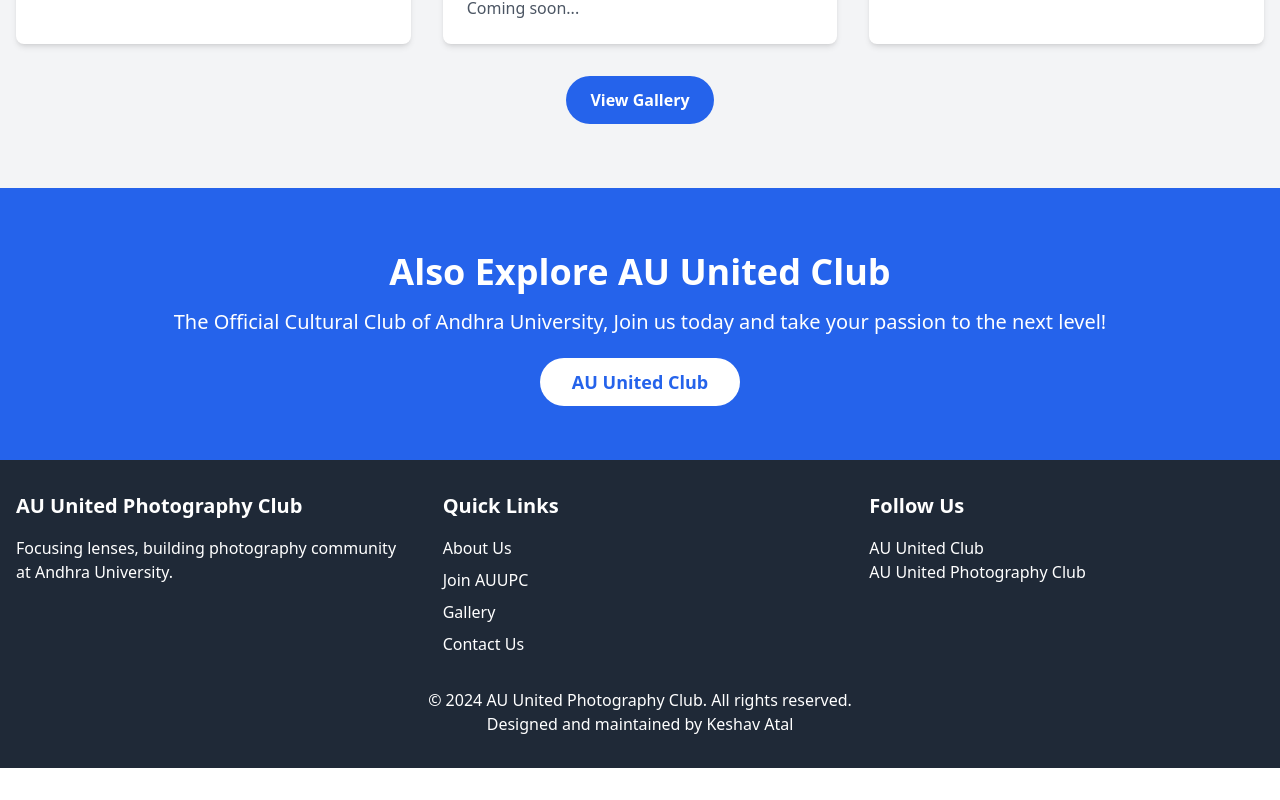
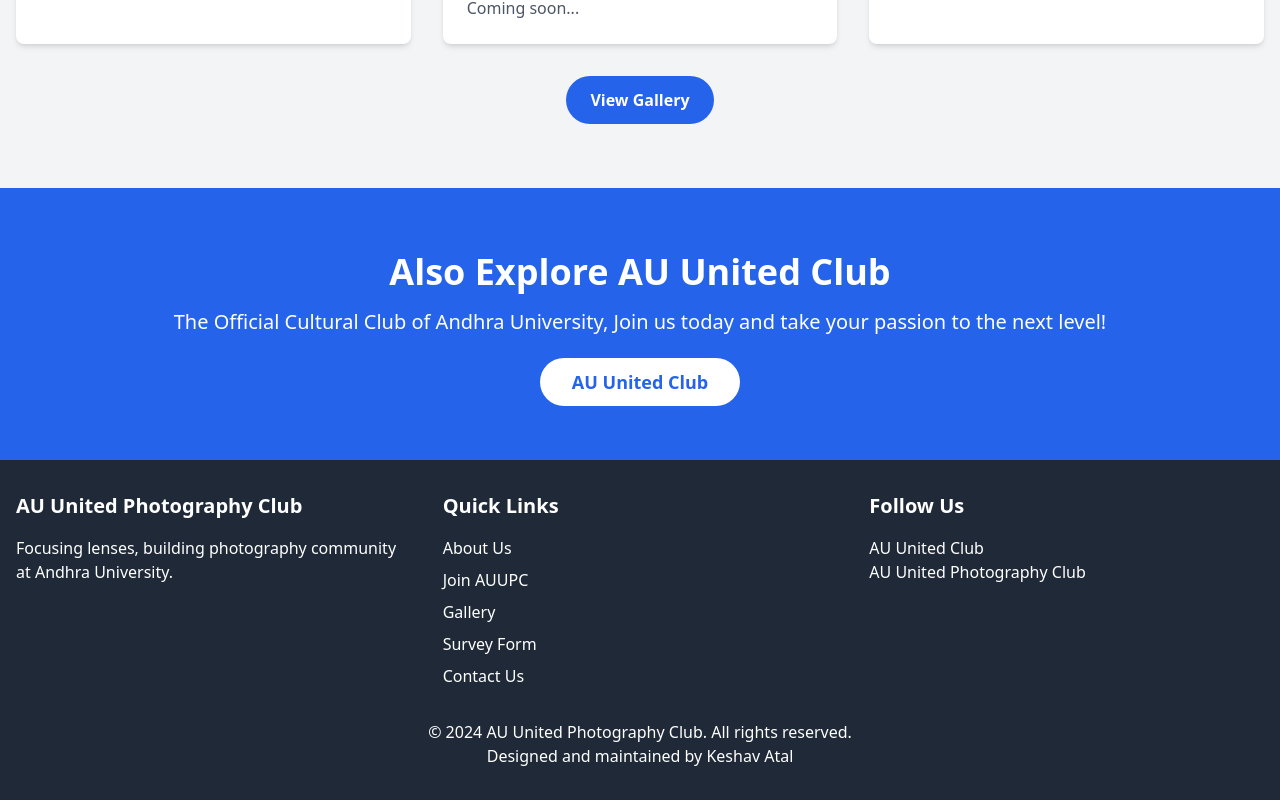
Before and after one commit to Keshavatal/auupc-website, a React (Create React App) app: page / in a window 1280 px wide. Shown: the part 2179-2979 px from the top of the page. Before the commit the page ends 2947 px from the top, so only its background shows below. Built offline with nearby package versions, Linux system fonts and the light colour scheme.

Commit message:
Update App.js

```diff
--- a/src/App.js
+++ b/src/App.js
@@ -73,6 +73,7 @@
                   <li><Link to="/about" className="hover:text-blue-300">About Us</Link></li>
                   <li><Link to="/membership" className="hover:text-blue-300">Join AUUPC</Link></li>
                   <li><Link to="/gallery" className="hover:text-blue-300">Gallery</Link></li>
+                  <li><Link to="https://forms.gle/ocXRiaHCJJVQ3L3C8" className="hover:text-blue-300">Survey Form</Link></li>
                   <li>
                     <a className="hover:text-blue-300" href="https://www.instagram.com/au_united_photography_club" target="_blank" rel="noopener noreferrer">
                       Contact Us
```
